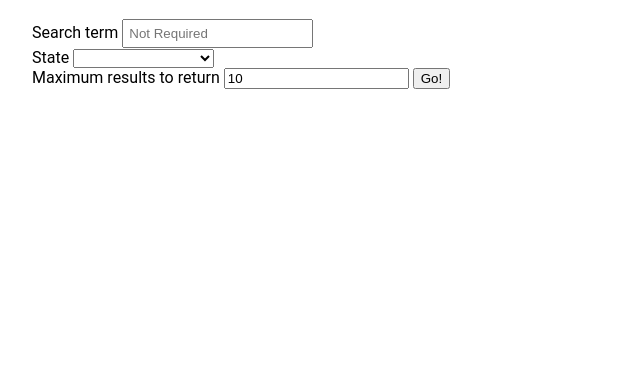
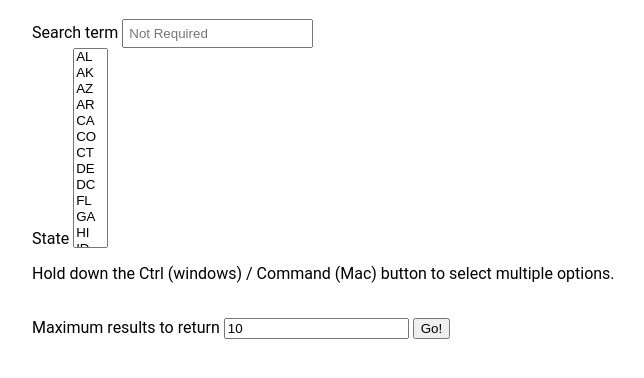
Before and after one commit to Kevindavis5454/national-parks-app, a plain HTML site: page index.html in a window 1280 px wide. Shown: the part 62-440 px from the top of the page, without its empty margins (308-952 px from the left). Drawn offline with nearby package versions, Linux system fonts and the light colour scheme.

Commit message:
Allowed Multiple state selection

```diff
--- a/index.html
+++ b/index.html
@@ -20,60 +20,60 @@
             <input type="text" name="search-term" id="js-search-term" placeholder="Not Required">
             <br>
             <label>State</label>
-            <select name="state-one" id="state-option-one" required>
-            <option value="" selected></option>
-            <option value="AL">Alabama</option>
-            <option value="AK">Alaska</option>
-            <option value="AZ">Arizona</option>
-            <option value="AR">Arkansas</option>
-            <option value="CA">California</option>
-            <option value="CO">Colorado</option>
-            <option value="CT">Connecticut</option>
-            <option value="DE">Delaware</option>
-            <option value="DC">District Of Columbia</option>
-            <option value="FL">Florida</option>
-            <option value="GA">Georgia</option>
-            <option value="HI">Hawaii</option>
-            <option value="ID">Idaho</option>
-            <option value="IL">Illinois</option>
-            <option value="IN">Indiana</option>
-            <option value="IA">Iowa</option>
-            <option value="KS">Kansas</option>
-            <option value="KY">Kentucky</option>
-            <option value="LA">Louisiana</option>
-            <option value="ME">Maine</option>
-            <option value="MD">Maryland</option>
-            <option value="MA">Massachusetts</option>
-            <option value="MI">Michigan</option>
-            <option value="MN">Minnesota</option>
-            <option value="MS">Mississippi</option>
-            <option value="MO">Missouri</option>
-            <option value="MT">Montana</option>
-            <option value="NE">Nebraska</option>
-            <option value="NV">Nevada</option>
-            <option value="NH">New Hampshire</option>
-            <option value="NJ">New Jersey</option>
-            <option value="NM">New Mexico</option>
-            <option value="NY">New York</option>
-            <option value="NC">North Carolina</option>
-            <option value="ND">North Dakota</option>
-            <option value="OH">Ohio</option>
-            <option value="OK">Oklahoma</option>
-            <option value="OR">Oregon</option>
-            <option value="PA">Pennsylvania</option>
-            <option value="RI">Rhode Island</option>
-            <option value="SC">South Carolina</option>
-            <option value="SD">South Dakota</option>
-            <option value="TN">Tennessee</option>
-            <option value="TX">Texas</option>
-            <option value="UT">Utah</option>
-            <option value="VT">Vermont</option>
-            <option value="VA">Virginia</option>
-            <option value="WA">Washington</option>
-            <option value="WV">West Virginia</option>
-            <option value="WI">Wisconsin</option>
-            <option value="WY">Wyoming</option>
+            <select multiple name="state-one" id="state-option-one" required>
+            <option value="AL">AL</option>
+            <option value="AK">AK</option>
+            <option value="AZ">AZ</option>
+            <option value="AR">AR</option>
+            <option value="CA">CA</option>
+            <option value="CO">CO</option>
+            <option value="CT">CT</option>
+            <option value="DE">DE</option>
+            <option value="DC">DC</option>
+            <option value="FL">FL</option>
+            <option value="GA">GA</option>
+            <option value="HI">HI</option>
+            <option value="ID">ID</option>
+            <option value="IL">IL</option>
+            <option value="IN">IN</option>
+            <option value="IA">IA</option>
+            <option value="KS">KS</option>
+            <option value="KY">KY</option>
+            <option value="LA">LA</option>
+            <option value="ME">ME</option>
+            <option value="MD">MD</option>
+            <option value="MA">MA</option>
+            <option value="MI">MI</option>
+            <option value="MN">MN</option>
+            <option value="MS">MS</option>
+            <option value="MO">MO</option>
+            <option value="MT">MT</option>
+            <option value="NE">NE</option>
+            <option value="NV">NV</option>
+            <option value="NH">NH</option>
+            <option value="NJ">NJ</option>
+            <option value="NM">NM</option>
+            <option value="NY">NY</option>
+            <option value="NC">NC</option>
+            <option value="ND">ND</option>
+            <option value="OH">OH</option>
+            <option value="OK">OK</option>
+            <option value="OR">OR</option>
+            <option value="PA">PA</option>
+            <option value="RI">RI</option>
+            <option value="SC">SC</option>
+            <option value="SD">SD</option>
+            <option value="TN">TN</option>
+            <option value="TX">TX</option>
+            <option value="UT">UT</option>
+            <option value="VT">VT</option>
+            <option value="VA">VA</option>
+            <option value="WA">WA</option>
+            <option value="WV">WV</option>
+            <option value="WI">WI</option>
+            <option value="WY">WY</option>
             </select>
+            <p>Hold down the Ctrl (windows) / Command (Mac) button to select multiple options.</p>
             <br>
             <label>Maximum results to return</label>
             <input type="number" name="max-results" id="js-max-results" value="10">
--- a/index.js
+++ b/index.js
@@ -8,12 +8,15 @@ function formatQueryParams(params) {
     return queryItems.join('&');
 }
 
+
 function getNatParks(query, maxResults) {
+    let state = $("#state-option-one option:selected").map(function(){return this.text}).get().join(',');
+
     const params = {
         api_key: '90fUQ2YOU83xwLOvHybdgvJUcJ10wIyzYAv54SgG',
         q: query,
         limit: maxResults,
-        stateCode: $('#state-option-one').val(),
+        stateCode: state,
     };
 
     const queryString = formatQueryParams(params);
@@ -42,7 +45,7 @@ function displayResults(responseJson) {
     for (let i = 0; i < responseJson.data.length; i++){
 
         $('#results-list').append(`
-        <li><h3>${responseJson.data[i].fullName}</h3>
+        <li><h3>${responseJson.data[i].fullName}</h3><h4>${responseJson.data[i].states}</h4>
         <p>${responseJson.data[i].description}</p>
         <a href="${responseJson.data[i].url}">Website</a>
         <p>${responseJson.data[i].directionsInfo}  <a href="${responseJson.data[i].directionsURL}">Directions</a></p>
--- a/main.css
+++ b/main.css
@@ -26,3 +26,8 @@ button:hover {
 .hidden {
     display: none;
 }
+
+#state-option-one {
+    height: 200px;
+    width: 35px;
+}
```
